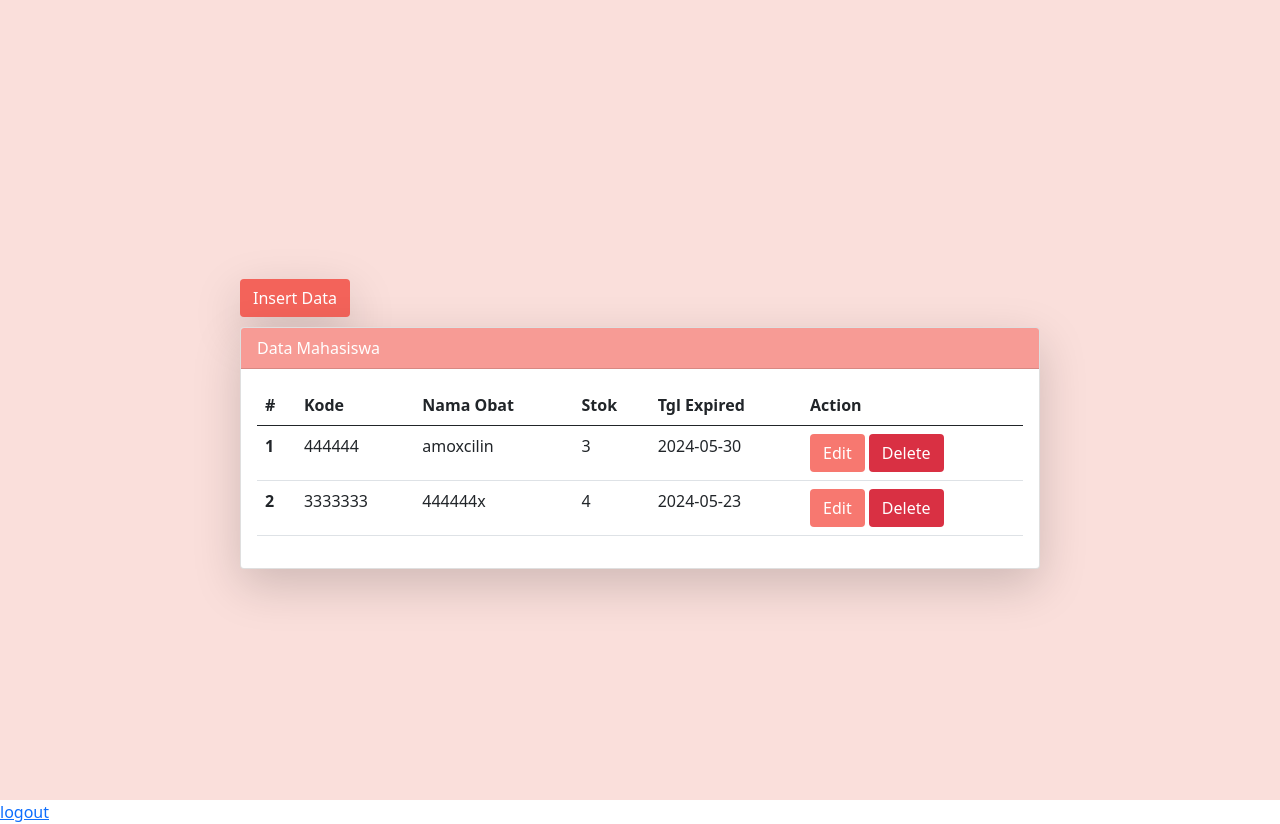
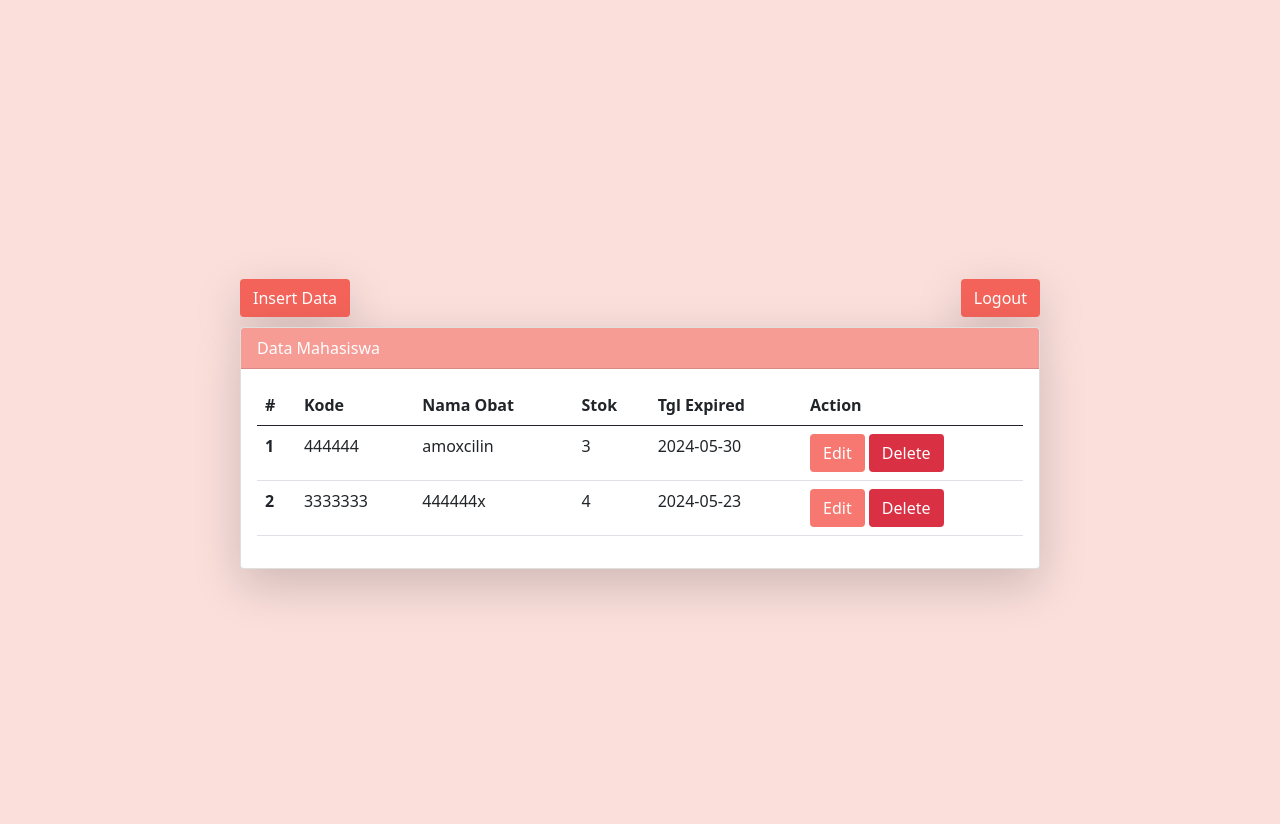
Before and after one commit to rakeputr/pwd-session-cookie, a PHP site: page / in a window 1280 px wide. After the commit the page ends 598 px from the top, so only its background shows below. Run offline with PHP 8.4, Linux system fonts and the light colour scheme; a user stored in the database is signed in; data comes from the database, SQL or seed files in the repository.

Commit message:
fix layout

```diff
--- a/components/header.php
+++ b/components/header.php
@@ -19,4 +19,4 @@
   <title><?= $title ?? "title"; ?></title>
 </head>
 
-<body>
+<body style="background-color: #FADFDB">
--- a/index.php
+++ b/index.php
@@ -46,8 +46,9 @@ include (__DIR__ . "/components/header.php");
       <!-- <h2>Tugas Crud PHP & MySQL</h2> -->
     </header>
 
-    <div class="mx-auto">
-      <a class="btn shadow-lg text-white" style="background-color: #F3635A" href="create.php">Insert Data</a>
+    <div class="mx-auto d-flex justify-content-between">
+      <a class="btn shadow-lg text-white ml-auto" style="background-color: #F3635A" href="create.php">Insert Data</a>
+      <a class="btn shadow-lg text-white mr-auto" style="background-color: #F3635A" href="logout.php">Logout</a>
     </div>
 
     <div class="mx-auto">
@@ -109,6 +110,6 @@ include (__DIR__ . "/components/header.php");
     </div>
   </section>
 </div>
-<a href="logout.php">logout</a>
+
 
 <?php include (__DIR__ . "/components/footer.php"); ?>
```
Also changed, not shown: login.php (+7 -7 lines).
